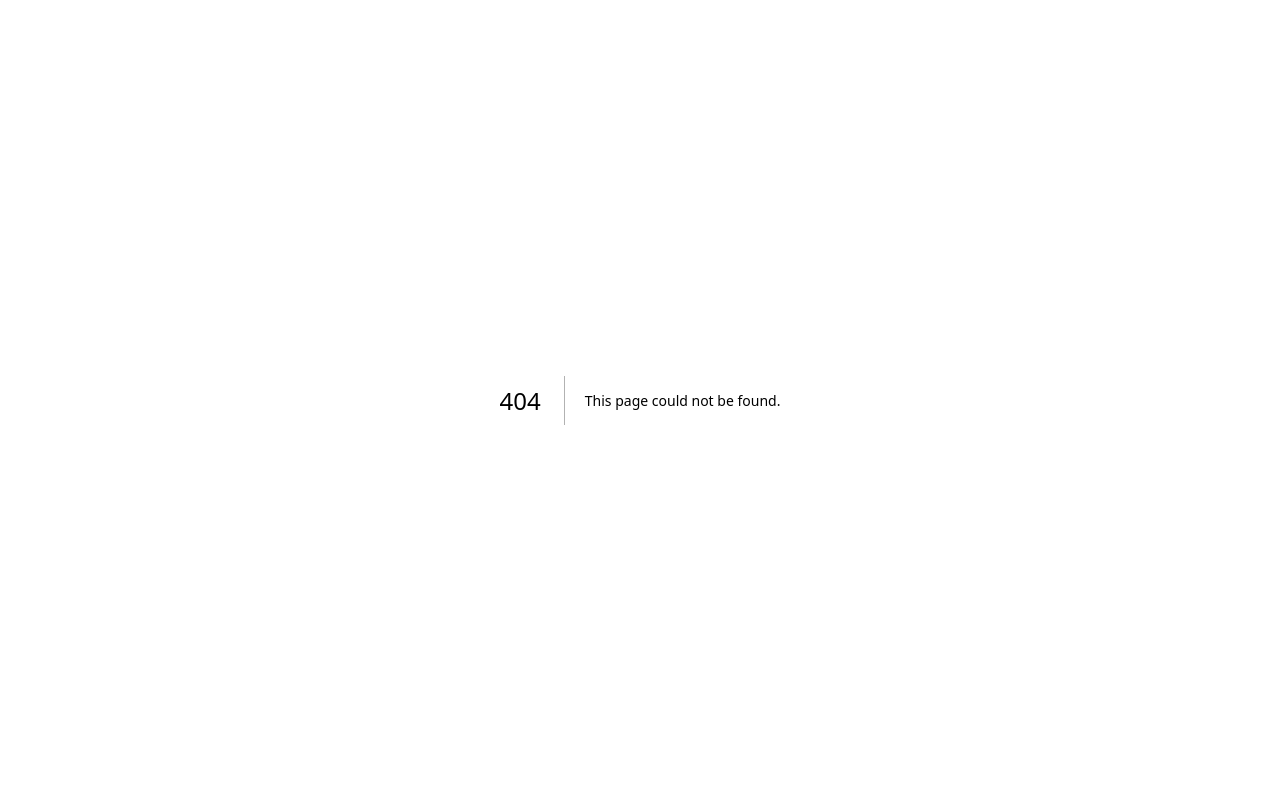
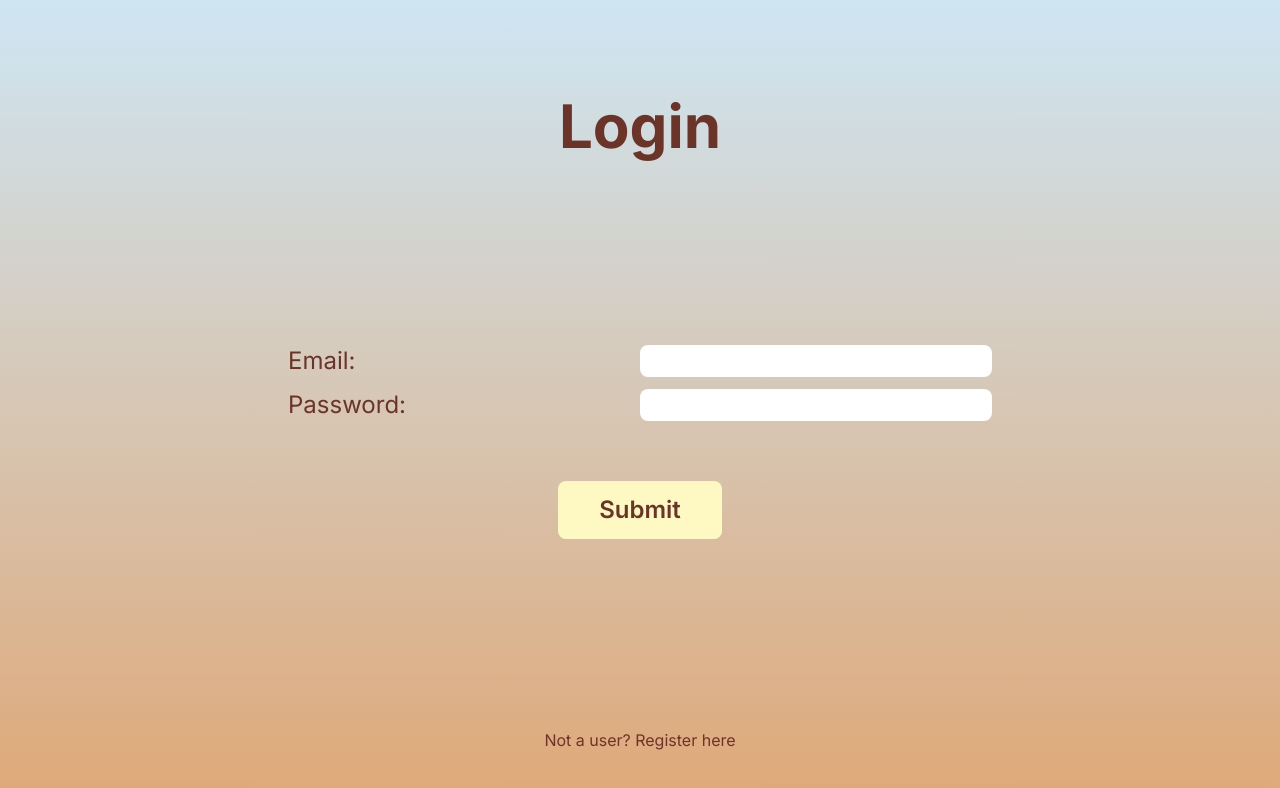
Before and after one commit to OxygenOnline/dog_shelter, a Next.js app in the folder frontend/: page /login in a window 1280 px wide. Before the commit this address had no page. Shown: the top 788 px of the page. Built offline with nearby package versions, Linux system fonts and the light colour scheme.

Commit message:
login page created

```diff
--- /dev/null
+++ b/frontend/app/components/LoginForm.tsx
@@ -0,0 +1,54 @@
+import { useRouter } from "next/navigation"
+import { useState } from "react"
+
+
+type LoginFormState = {
+    email: string;
+    password: string;
+};
+
+export default function LoginForm() {
+    const router = useRouter();
+
+    const [state, setState] = useState<LoginFormState>({
+        email: "",
+        password: ""
+    });
+
+    function handleChange(e: React.ChangeEvent<HTMLInputElement>) {
+        const copy: LoginFormState = { ...state };
+        copy[e.target.name as keyof LoginFormState] = e.target.value;
+        setState(copy);
+    }
+
+    async function handleSubmit() {
+        const res = await fetch(`${process.env.BACKEND_ROUTE}/users/signin`, {
+            method: "POST",
+            body: JSON.stringify(state),
+            headers: {
+                "Content-Type": "application/json"
+            }
+        })
+        if (res.ok) {
+            alert("user login success")
+            router.push("/")
+        }
+    }
+
+    return (
+        <div className="flex flex-col items-center justify-between">
+            <div className="pb-12">
+                <div className="mb-32 grid text-center lg:max-w-5xl lg:w-full lg:mb-0 lg:grid-cols-2 lg:text-left justify-between">
+                    <p className="mb-3 text-2xl">Email:</p>
+                    <input type="text" name="email" value={state.email} onChange={handleChange} className="mb-3 text-2xl rounded-lg text-slate-700"/>
+                </div>
+                <div className="mb-32 grid text-center lg:max-w-5xl lg:w-full lg:mb-0 lg:grid-cols-2 lg:text-left">
+                    <p className="mb-3 text-2xl">Password:</p>
+                    <input type="password" name="password" value={state.password} onChange={handleChange} className="mb-3 text-2xl rounded-lg text-slate-700"/>
+                </div>
+            </div>
+            <button onClick={handleSubmit} className="mb-3 text-2xl font-semibold group rounded-lg border border-transparent px-10 py-3 transition-colors hover:border-yellow-300 bg-yellow-100 dark:border-orange-700 dark:bg-orange-800/30">Submit</button>
+        </div>
+
+    )
+}
--- /dev/null
+++ b/frontend/app/login/page.tsx
@@ -0,0 +1,19 @@
+'use client'
+
+import Link from 'next/link';
+import LoginForm from '../components/LoginForm';
+
+const LoginPage = () => {
+
+  return (
+    <main className="flex min-h-screen flex-col items-center justify-between p-12">
+      <h1 className="mb-3 text-6xl font-bold p-12">Login</h1>
+      <LoginForm />
+      <div>
+        <p className="pt-12">Not a user? Register <Link href='/register' className='hover:font-semibold'>here</Link></p>
+      </div>
+    </main>
+  );
+};
+
+export default LoginPage;
```
